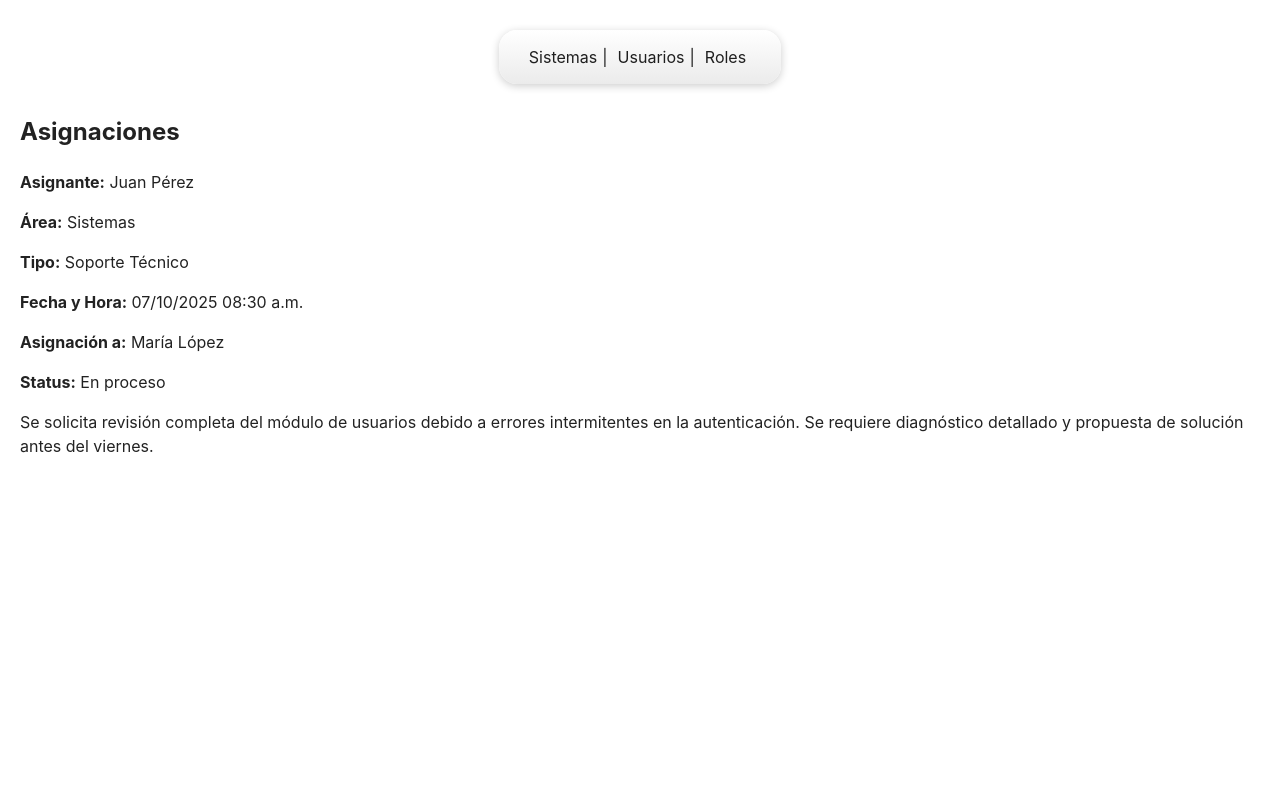
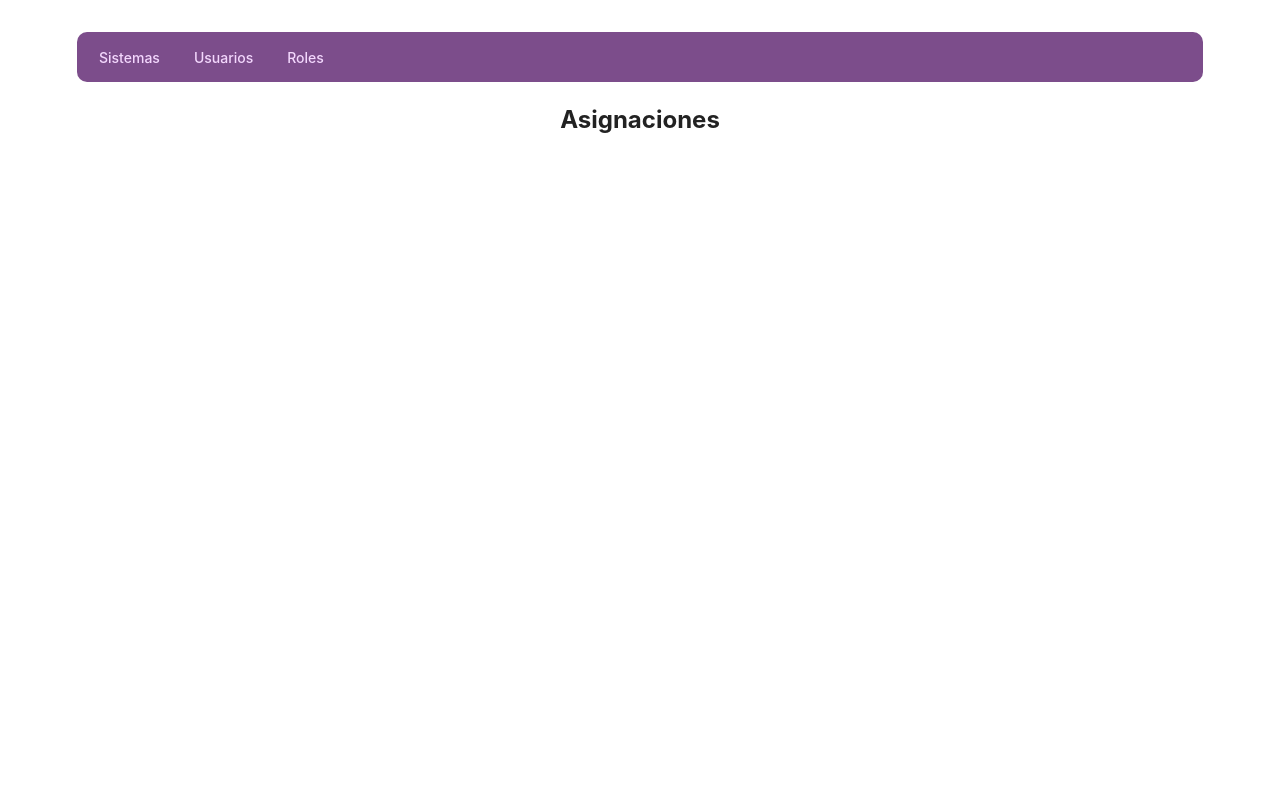
Before and after one commit to DominicTwo/AsignacionEquipos, a PHP site: page /sistemas_view/index.php in a window 1280 px wide. Run offline with PHP 8.4, Linux system fonts and the light colour scheme.

Commit message:
Update de la navbar

```diff
--- a/sistemas_view/index.php
+++ b/sistemas_view/index.php
@@ -12,31 +12,11 @@ require '../src/templates/NavBar.php'
 <body>
      <main class="main-Asignaciones-sistemas">
         <section class="section-main-asignaciones">
-  <h1 class="titulo-asignaciones">Asignaciones</h1>
+          <h1 class="titulo-asignaciones">Asignaciones</h1>
 
-  <div class="contenedor-cards">
-    <div class="card-asignacion">
-      <div class="info">
-        <div class="columna">
-          <p><strong>Asignante:</strong> Juan Pérez</p>
-          <p><strong>Área:</strong> Sistemas</p>
-          <p><strong>Tipo:</strong> Soporte Técnico</p>
-        </div>
-        <div class="columna">
-          <p><strong>Fecha y Hora:</strong> 07/10/2025 08:30 a.m.</p>
-          <p><strong>Asignación a:</strong> María López</p>
-          <p><strong>Status:</strong> En proceso</p>
-        </div>
+          <div class="contenedor-cards">
+          <div class="card-asignacion">
       </div>
-
-      <div class="descripcion">
-        <p>
-          Se solicita revisión completa del módulo de usuarios debido a errores
-          intermitentes en la autenticación. Se requiere diagnóstico detallado
-          y propuesta de solución antes del viernes.
-        </p>
-      </div>
-    </div>
   </div>
 </section>
     </main>
--- a/src/css/navBar.css
+++ b/src/css/navBar.css
@@ -1,4 +1,12 @@
-body {
+:root {
+  --color1: #7c4d8b;;
+  --color2: #f3d7fd;
+  --color3: #e74c3c;
+  --color4: #f5f5f5;
+  --color5: #333333;
+}
+
+body{
   margin: 0;
   padding: 0;
   box-sizing: border-box;
@@ -11,46 +19,50 @@ body {
   display: flex;
   align-items: center;
   flex-direction: column;
-  padding: 2%;
 
   scroll-behavior: smooth;
 }
 
 /* Header Contenedor */
 .header-main-sistemas {
-    display: flex;
-    width: auto;
-    height: auto;
-    margin: 10px;
-    padding: 5px;
-    border-radius: 18px;
-    background: #ffffff;
-    background: linear-gradient(180deg, rgb(255, 255, 255) 0%, rgb(235, 235, 235) 100%);
-    box-shadow: 0 2px 8px rgba(0, 0, 0, 0.2);
+  background: var(--color1);
+
+  display: flex;
+  align-content: center;
+  padding: 5px;
+  margin-top: 1%;
+
+  width: 90%;
+  height: 40px;
+
+  align-content: center;
+
+  border-radius: 10px;
 }
 
-/* Contenedor links navegacion */
-.nav-main-sistemas {
-    display:flex;
-    justify-content: center;
-    margin: 5px 20px;
+.nav-main-sistemas{
+  display: flex;
+  justify-content: center;
+  align-items: center;
+  height: 100%;
 }
 
-/* Divicion "|" */
-.nav-main-sistemas a::after {
-    margin-left: 5px;
-    content:"|";
-}
-.nav-main-sistemas a:last-child::after {
-  content: "";
+.nav-main-sistemas a{
+  color: var(--color2);
+
+  text-decoration: none;
+  font-size: 14px;
+  font-weight: 500;
+
+  padding: 6px 12px;
+  margin: 5px ;
+  border-radius: 5px;
+
+  transition: all 0.3s ease;
 }
 
-/* Estilos Link a*/
-.nav-main-sistemas a {
-    text-align: center;
-    align-items: center;
-    justify-content: center ;
-    text-decoration: none;
-    color:#1f1f1f;
-    margin: 5px 5px;
+.nav-main-sistemas :hover {
+  color: var(--color1);
+
+  background-color: var(--color2);
 }
--- a/src/templates/Navbar.php
+++ b/src/templates/Navbar.php
@@ -1,5 +1,5 @@
 <head>
-<link rel="stylesheet" href="../src/css/navbar.css">
+<link rel="stylesheet" href="../src/css/navBar.css">
 </head>
 <header class="header-main-sistemas">
         <nav class="nav-main-sistemas">
```
